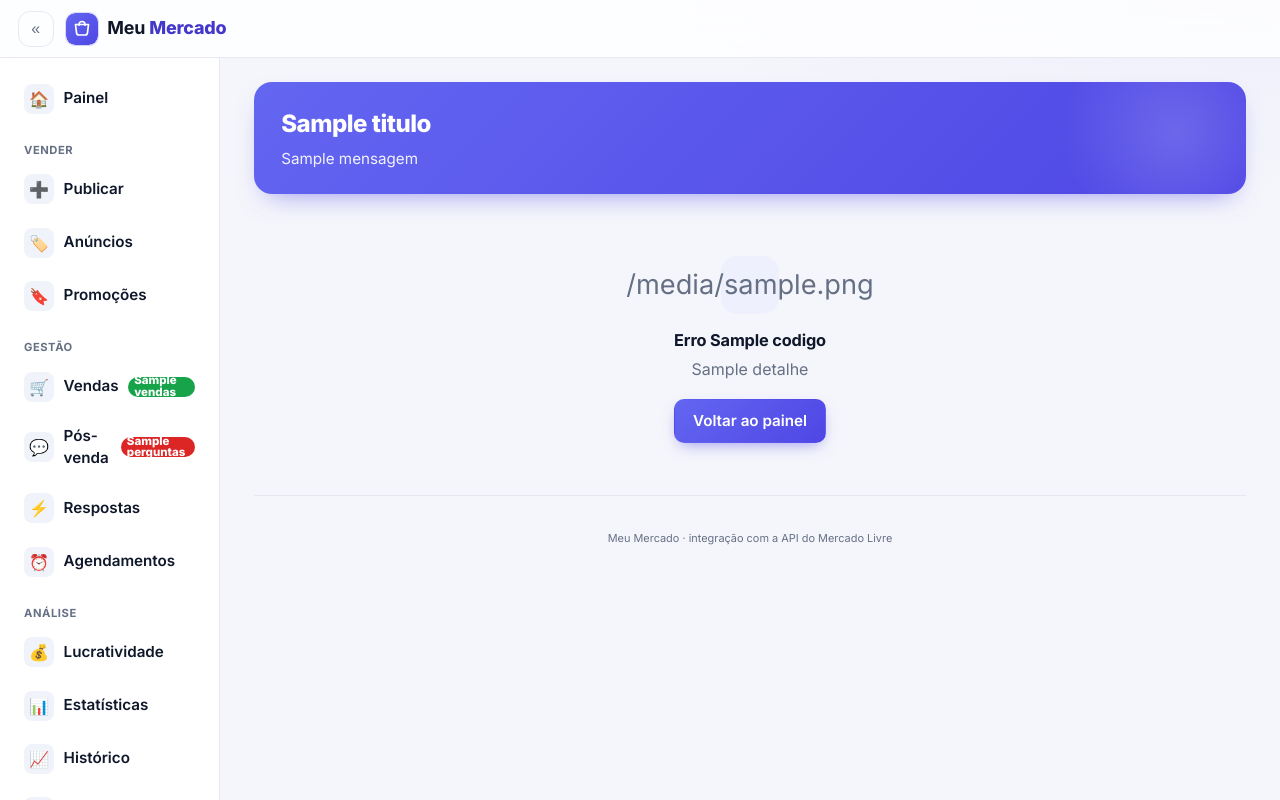
After one commit to tbongiovani-outlook/MeuMercado, a FastAPI app: template templates/erro.html in a window 1280 px wide. The commit adds this page. Run offline with FastAPI, Linux system fonts and the light colour scheme; the template is opened without the code that fills it: most values are stand-ins (such as "Sample title", 1, 10 or a date in 2020); parts of the project's set-up code (start-up, migrations or seed data) failed here and were passed over.

Commit message:
feat: paginas de erro 404 e 500 com a marca
Handlers de HTTPException (404) e Exception (500) renderizam templates/erro.html com hero, icone e botao Voltar ao painel; degrada para texto puro se o contexto falhar.

```diff
--- a/app/main.py
+++ b/app/main.py
@@ -23,6 +23,7 @@ from fastapi.responses import PlainTextResponse, RedirectResponse, Response
 from fastapi.staticfiles import StaticFiles
 from fastapi.templating import Jinja2Templates
 from starlette.middleware.sessions import SessionMiddleware
+from starlette.exceptions import HTTPException as StarletteHTTPException
 from urllib.parse import urlsplit
 
 from . import auth, database, meli, quality, telemetry
@@ -107,6 +108,67 @@ async def _csrf_protecao(request: Request, call_next):
                     "Requisição bloqueada por segurança (CSRF).", status_code=403
                 )
     return await call_next(request)
+
+
+def _pagina_erro(request, *, codigo, titulo, mensagem, detalhe, icone, status):
+    """Renderiza a página de erro com a identidade do app; degrada para texto puro."""
+    try:
+        ctx = _base_context(request)
+    except Exception:  # noqa: BLE001 — em erro grave o contexto pode falhar
+        ctx = {"username": "", "error": None, "flash": None, "badges": {}}
+    ctx.update(
+        {
+            "codigo": codigo,
+            "titulo": titulo,
+            "mensagem": mensagem,
+            "detalhe": detalhe,
+            "icone": icone,
+        }
+    )
+    try:
+        return templates.TemplateResponse(request, "erro.html", ctx, status_code=status)
+    except Exception:  # noqa: BLE001
+        return PlainTextResponse(f"{codigo} — {titulo}", status_code=status)
+
+
+@app.exception_handler(StarletteHTTPException)
+async def _erro_http(request: Request, exc: StarletteHTTPException):
+    if exc.status_code == 404:
+        return _pagina_erro(
+            request,
+            codigo=404,
+            titulo="Página não encontrada",
+            mensagem="O endereço que você tentou abrir não existe por aqui.",
+            detalhe="Verifique o link ou volte para o painel principal.",
+            icone="🧭",
+            status=404,
+        )
+    if exc.status_code >= 500:
+        return _pagina_erro(
+            request,
+            codigo=exc.status_code,
+            titulo="Algo deu errado",
+            mensagem="Tivemos um problema ao processar sua solicitação.",
+            detalhe="Tente novamente em instantes. Se persistir, reinicie o app.",
+            icone="🛠️",
+            status=exc.status_code,
+        )
+    # Demais erros HTTP (401/403/405…): resposta simples, sem página completa.
+    return PlainTextResponse(str(exc.detail), status_code=exc.status_code)
+
+
+@app.exception_handler(Exception)
+async def _erro_interno(request: Request, exc: Exception):
+    logger.exception("Erro interno não tratado: %s", exc)
+    return _pagina_erro(
+        request,
+        codigo=500,
+        titulo="Algo deu errado",
+        mensagem="Tivemos um problema ao processar sua solicitação.",
+        detalhe="Tente novamente em instantes. Se persistir, reinicie o app.",
+        icone="🛠️",
+        status=500,
+    )
 
 
 def _datetimebr(epoch: int | None) -> str:
--- a/static/style.css
+++ b/static/style.css
@@ -848,6 +848,7 @@ code {
 }
 .empty__title { margin: 0 0 0.3rem; font-weight: 700; color: var(--text); font-size: 1.02rem; }
 .empty p { margin: 0 auto; max-width: 46ch; }
+.empty__actions { margin-top: 1.15rem; }
 
 /* Telas de autenticação (entrar / criar conta) */
 .auth {
--- /dev/null
+++ b/templates/erro.html
@@ -0,0 +1,24 @@
+{% extends "base.html" %}
+{% block title %}{{ codigo }} · Meu Mercado{% endblock %}
+
+{% block nav %}{% include "_nav.html" %}{% endblock %}
+
+{% block hero %}
+<header class="page-header">
+    <div>
+        <h1 class="page-header__title">{{ titulo }}</h1>
+        <p class="page-header__sub">{{ mensagem }}</p>
+    </div>
+</header>
+{% endblock %}
+
+{% block content %}
+<section class="empty">
+    <div class="empty__icon" aria-hidden="true">{{ icone }}</div>
+    <h2 class="empty__title">Erro {{ codigo }}</h2>
+    <p>{{ detalhe }}</p>
+    <div class="empty__actions">
+        <a class="btn btn--primary" href="/">Voltar ao painel</a>
+    </div>
+</section>
+{% endblock %}
```
